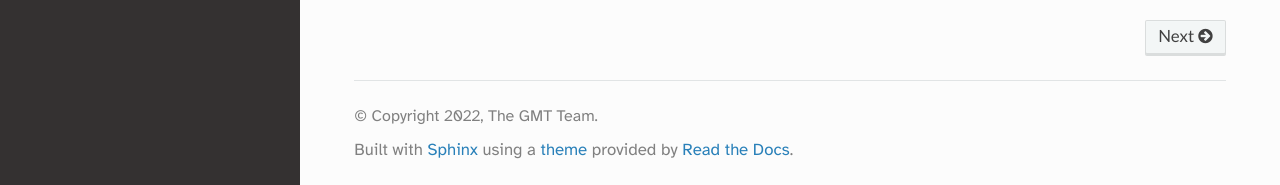
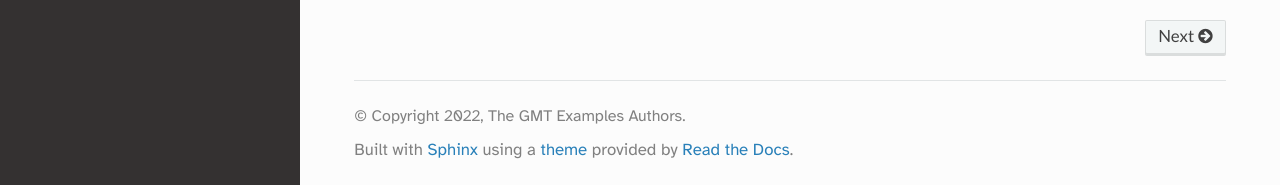
Before and after one commit to GenericMappingTools/gmt-examples, a Sphinx documentation site: the page built from docs/index.rst, in a window 1280 px wide and 900 px high, scrolled down 506 px. Shown: the part 712-897 px from the top of the window. Built offline with Sphinx 7.4.7 and the Read the Docs theme 2.0.0, drawn with Linux system fonts in a browser that asks for light colours.

Commit message:
Update copyright, author, and add authors guideline

```diff
--- a/docs/conf.py
+++ b/docs/conf.py
@@ -18,8 +18,8 @@
 # -- Project information -----------------------------------------------------
 
 project = 'GMT Examples'
-copyright = '2022, The GMT Team'
-author = 'The GMT Team'
+copyright = '2022, The GMT Examples Authors'
+author = 'GMT Examples Contributors'
 
 
 # -- General configuration ---------------------------------------------------
```
Also changed, not shown: CONTRIBUTING.md (+5 -0 lines).
